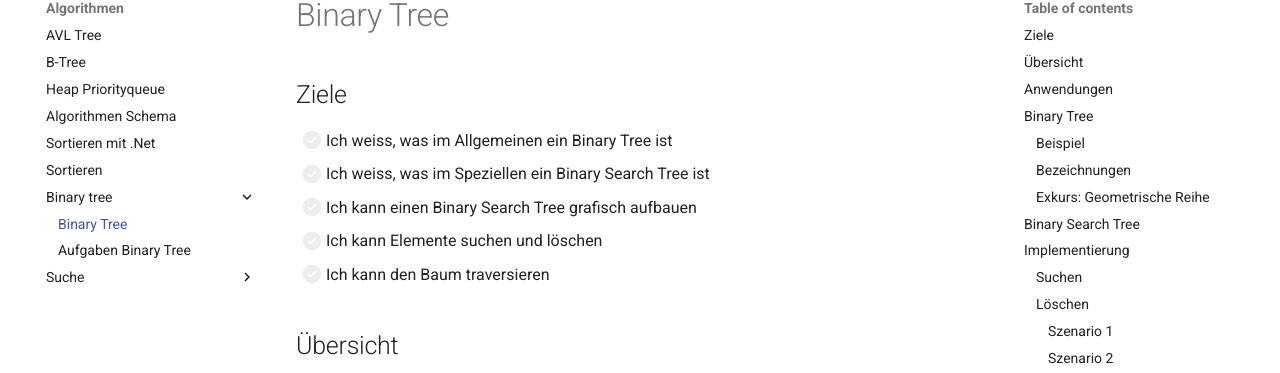
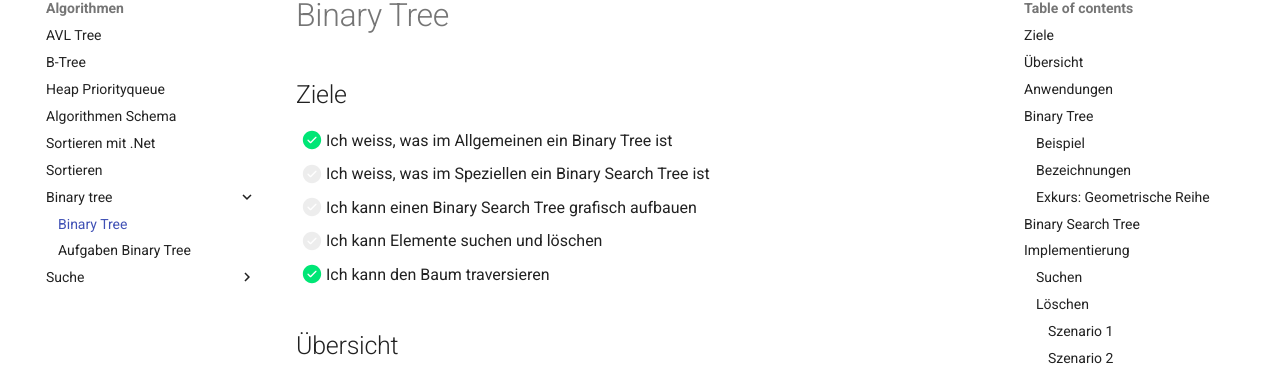
Before and after one commit to tsolenthaler/zbwAlgDs, an MkDocs documentation site: the page built from docs/algorithmen/binary-tree/binary-tree.md, in a window 1280 px wide. Shown: the part 151-524 px from the top of the page. Built offline with MkDocs 1.6.1 and Material for MkDocs 9.7.7, drawn with Linux system fonts in a browser that asks for light colours.

```diff
--- a/docs/algorithmen/binary-tree/binary-tree.md
+++ b/docs/algorithmen/binary-tree/binary-tree.md
@@ -2,11 +2,11 @@
 
 ## Ziele
 
-* [ ] Ich weiss, was im Allgemeinen ein Binary Tree ist
+* [x] Ich weiss, was im Allgemeinen ein Binary Tree ist
 * [ ] Ich weiss, was im Speziellen ein Binary Search Tree ist
 * [ ] Ich kann einen Binary Search Tree grafisch aufbauen
 * [ ] Ich kann Elemente suchen und löschen
-* [ ] Ich kann den Baum traversieren
+* [x] Ich kann den Baum traversieren
 
 ## Übersicht
 
```
